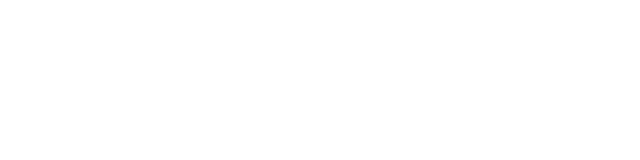
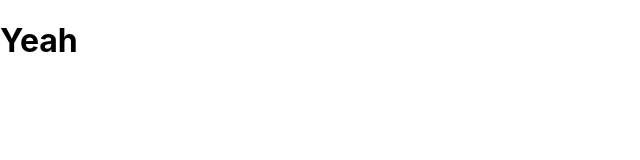
Before and after one commit to hvictorleite/alfood-main, a React (Create React App) app: page /admin/restaurantes in a window 1280 px wide. Before the commit this address had no page. Shown: the top 160 px of the page, without its empty margins (0-640 px from the left). Built offline with nearby package versions, Linux system fonts and the light colour scheme; the HTML template or start-up script is replaced by a standard one.

Commit message:
Feito roteamento para admin de restaurantes

```diff
--- a/src/App.tsx
+++ b/src/App.tsx
@@ -1,5 +1,6 @@
 import { Routes, Route } from 'react-router-dom';
 import Home from './paginas/Home';
+import AdminRestaurantes from './paginas/AdminRestaurantes';
 import VitrineRestaurantes from './paginas/VitrineRestaurantes';
 
 function App() {
@@ -8,6 +9,7 @@ function App() {
     <Routes>
       <Route path="/" element={<Home />} />
       <Route path="/restaurantes" element={<VitrineRestaurantes />} />
+      <Route path="/admin/restaurantes" element={<AdminRestaurantes />} />
     </Routes>
   );
 }
--- /dev/null
+++ b/src/paginas/AdminRestaurantes/index.tsx
@@ -0,0 +1,6 @@
+const AdminRestaurantes = () => {
+    // TODO: chamar lista de restaurantes
+    return (<h1>Yeah</h1>);
+}
+
+export default AdminRestaurantes;
```
